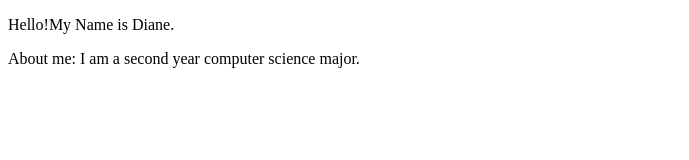
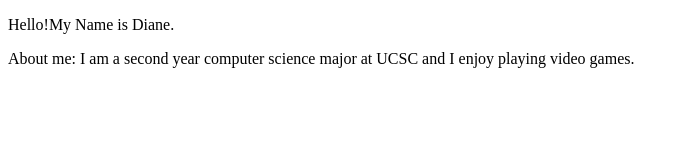
Before and after one commit to dianee0/website, a plain HTML site: page index.html in a window 1280 px wide. Shown: the whole page, without its empty margins (0-689 px from the left). Drawn offline with Linux system fonts and the light colour scheme.

Commit message:
Updating index.html website

```diff
--- a/index.html
+++ b/index.html
@@ -5,6 +5,6 @@
   </head>
   <body>
     <p>Hello!My Name is Diane.</p>
-    <p>About me: I am a second year computer science major.</p>
+    <p>About me: I am a second year computer science major at UCSC and I enjoy playing video games.</p>
   </body>
 </html>
```
